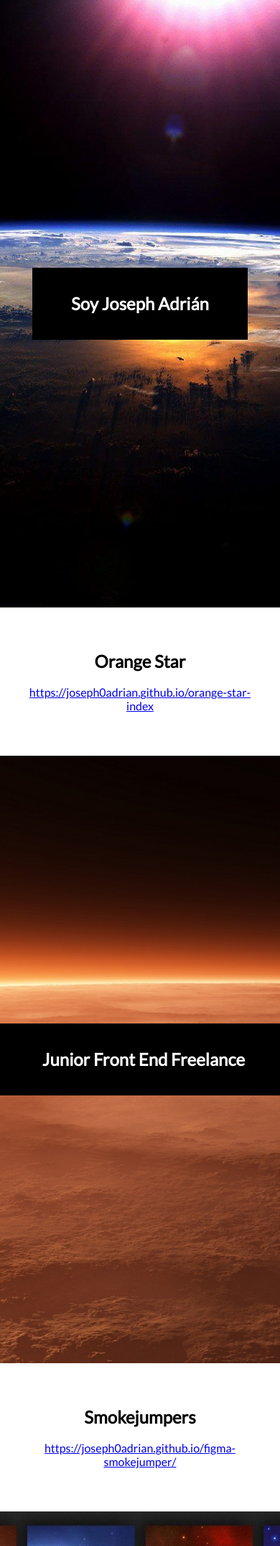
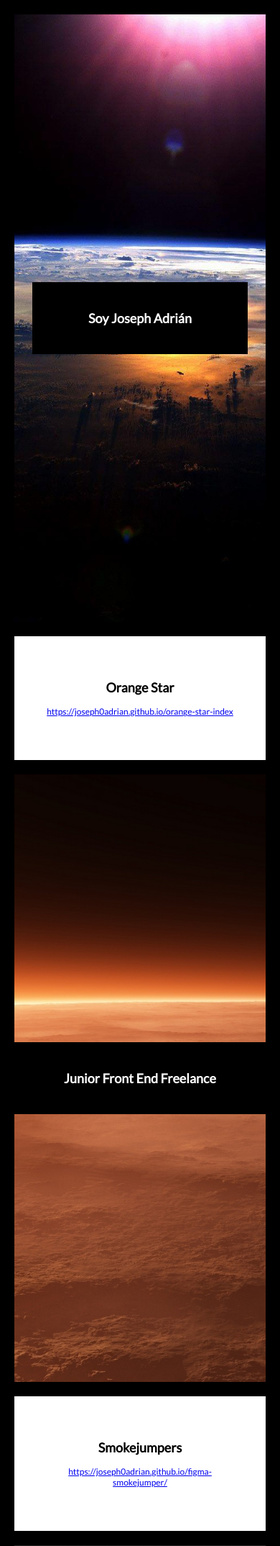
Before and after one commit to Joseph0Adrian/Joseph0Adrian.github.io, a PHP site: page / in a window 390 px wide; the page is wider, and only the part inside the window is pictured. Shown: the top 2148 px of that part at 72% size. Run offline with PHP 8.4, Linux system fonts and the light colour scheme.

Commit message:
agregando grid

```diff
--- a/efecto-parallax/index.html
+++ b/efecto-parallax/index.html
@@ -9,7 +9,7 @@
 	<link href="https://fonts.googleapis.com/css2?family=Lato&display=swap" rel="stylesheet">
 	<title>Efecto parallax</title>
 </head>
-<body>
+<body class="content">
 	<section class="section1">
 		<h2 class="section1__h2">Soy Joseph Adrián</h2>
 	</section>
--- a/efecto-parallax/style.css
+++ b/efecto-parallax/style.css
@@ -6,6 +6,25 @@
 
 body{
 	font-family: 'Lato', sans-serif;
+	background: #000;
+}
+
+.content{
+	width: 90%;
+	max-width: 1000px;
+	margin: 20px auto;
+	display: grid;
+	grid-gap: 20px;
+	grid-template-columns: 1fr 1fr 1fr;
+	grid-template-rows: repeat(8, auto);
+	grid-template-areas:"section1		section1		section1"
+						"section1		section1		section1"
+						"section2		section2		section2"
+						"section3		section3		section3"
+						"section3		section3		section3"
+						"section4		section4		section4"
+						"section5		section5		section5"
+						"section5		section5		section5";
 }
 
 .section1{
@@ -16,6 +35,7 @@ body{
 	background-position: center;
 	background-size: cover;
 	padding-top: calc(50vh - 50px);
+	grid-area: section1;
 }
 
 .section3{
@@ -26,6 +46,7 @@ body{
 	background-position: center;
 	background-size: cover;
 	padding-top: calc(50vh - 50px);
+	grid-area: section3;
 }
 
 .section5{
@@ -36,6 +57,7 @@ body{
 	background-position: center;
 	background-size: cover;
 	padding-top: calc(50vh - 50px);
+	grid-area: section5;
 }
 
 .section1__h2{
@@ -69,15 +91,19 @@ body{
 }
 
 .section2{
+	background: #fff;
 	width: 100%;
 	text-align: center;
 	padding: 60px 40px;
+	grid-area: section2;
 }
 
 .section4{
+	background: #fff;
 	width: 100%;
 	text-align: center;
 	padding: 60px 40px;
+	grid-area: section4;
 }
 
 .section2__a{
@@ -87,3 +113,34 @@ body{
 .section4__a{
 	padding: 40px 0;
 }
+
+@media screen and (max-width: 768px){
+	.contenedor{
+		grid-template-areas:"section1		section1		section1"
+						"section1		section1		section1"
+						"section1		section1		section1"
+						"section2		section2		section2"
+						"section3		section3		section3"
+						"section3		section3		section3"
+						"section3		section3		section3"
+						"section4		section4		section4"
+						"section5		section5		section5"
+						"section5		section5		section5"
+						"section5		section5		section5";
+	}
+
+	body{
+		font-size: 12px;
+	}
+
+	.section3__h2{
+	width: auto;
+	height: auto;
+	}
+
+	.section5__h2{
+	width: auto;
+	height: auto;
+	}
+
+}
```
